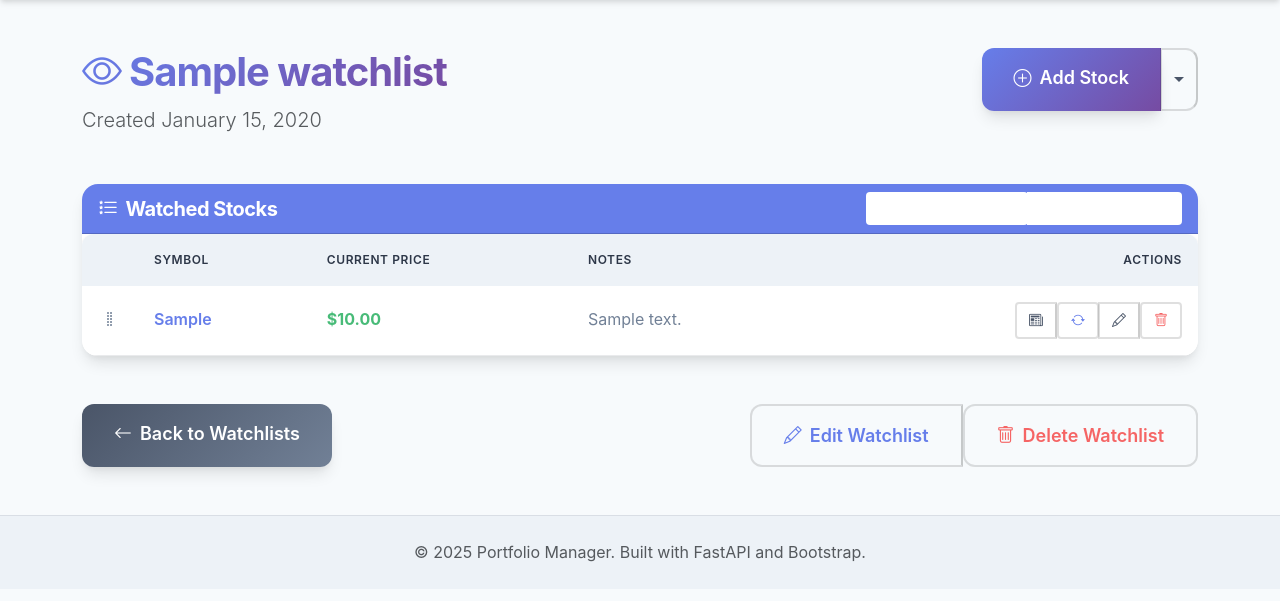
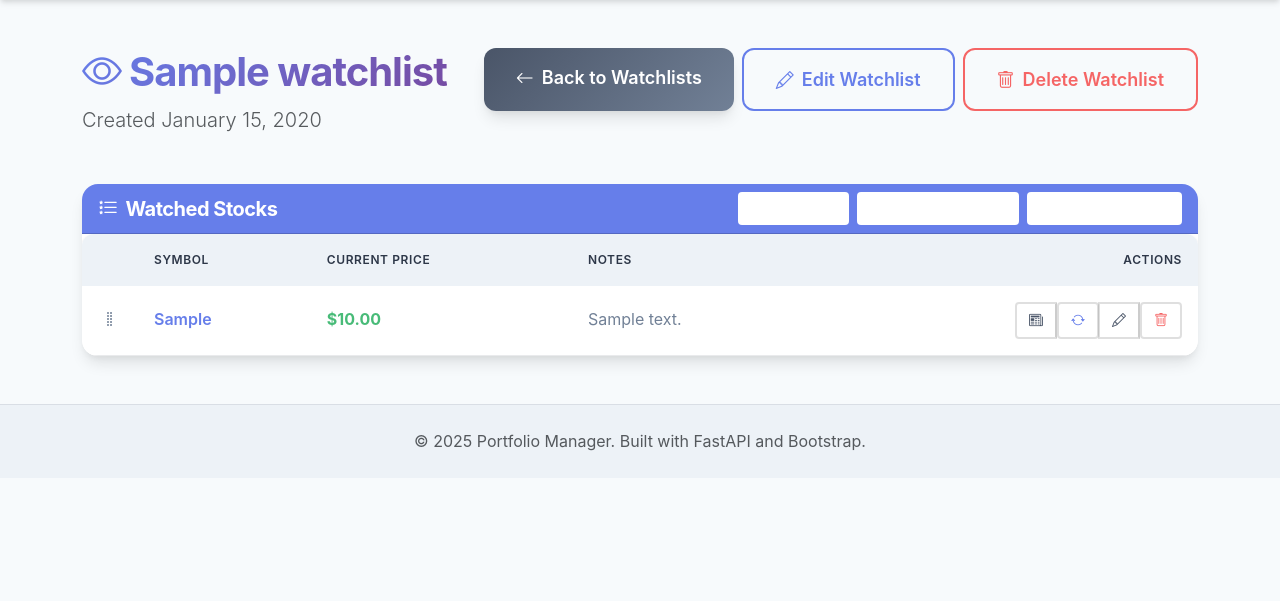
Before and after one commit to aijose/PortfolioManager, a FastAPI app: page /watchlists/1 in a window 1280 px wide. Shown: the part 80-681 px from the top of the page. Run offline with FastAPI, Linux system fonts and the light colour scheme; tables that the repository leaves empty hold one stand-in row (values such as "Sample post").

Commit message:
Move edit/delete/back buttons to top-right for both portfolio and watchlist detail views
- Portfolio detail page now has Back/Edit/Delete buttons in top-right corner
- Enhanced header styling with fade-in animation and text-gradient
- Added Delete Portfolio button with confirmation dialog
- Consistent button styling (btn-lg) and spacing (gap-2) across both views
- Improved date formatting to match modern design aesthetic
- Maintains same button order (Back, Edit, Delete) for both portfolio and watchlist views

🤖 Generated with [Claude Code](https://claude.ai/code)

Co-Authored-By: Claude <noreply@anthropic.com>

```diff
--- a/portfolio-manager/web_server/templates/watchlists/detail.html
+++ b/portfolio-manager/web_server/templates/watchlists/detail.html
@@ -70,26 +70,20 @@
             </p>
         </div>
 
-        <div class="btn-group">
-            <a href="/watchlists/{{ watchlist.id }}/items/new" class="btn btn-primary btn-lg shadow-custom">
-                <i class="bi bi-plus-circle me-2"></i>Add Stock
+        <div class="d-flex gap-2">
+            <a href="/watchlists" class="btn btn-secondary btn-lg shadow-custom">
+                <i class="bi bi-arrow-left me-2"></i>Back to Watchlists
             </a>
-            <button type="button" class="btn btn-outline-secondary btn-lg dropdown-toggle dropdown-toggle-split" data-bs-toggle="dropdown">
-                <span class="visually-hidden">Toggle Dropdown</span>
-            </button>
-            <ul class="dropdown-menu shadow-custom">
-                <li><a class="dropdown-item" href="/watchlists/{{ watchlist.id }}/edit">
-                    <i class="bi bi-pencil me-2"></i>Edit Watchlist
-                </a></li>
-                <li><hr class="dropdown-divider"></li>
-                <li>
-                    <form method="post" action="/watchlists/{{ watchlist.id }}/refresh-prices" class="d-inline">
-                        <button type="submit" class="dropdown-item">
-                            <i class="bi bi-arrow-repeat me-2"></i>Refresh All Prices
-                        </button>
-                    </form>
-                </li>
-            </ul>
+            <a href="/watchlists/{{ watchlist.id }}/edit" class="btn btn-outline-primary btn-lg">
+                <i class="bi bi-pencil me-2"></i>Edit Watchlist
+            </a>
+            <form method="post" action="/watchlists/{{ watchlist.id }}/delete"
+                  onsubmit="return confirm('Are you sure? This will permanently delete this watchlist and all tracked stocks.')"
+                  class="d-inline">
+                <button type="submit" class="btn btn-outline-danger btn-lg">
+                    <i class="bi bi-trash me-2"></i>Delete Watchlist
+                </button>
+            </form>
         </div>
     </div>
 </div>
@@ -103,7 +97,10 @@
             <h5 class="mb-0 fw-bold">
                 <i class="bi bi-list-stars me-2"></i>Watched Stocks
             </h5>
-            <div class="btn-group">
+            <div class="d-flex gap-2">
+                <a href="/watchlists/{{ watchlist.id }}/items/new" class="btn btn-light btn-sm">
+                    <i class="bi bi-plus-circle me-1"></i>Add Stock
+                </a>
                 <form method="post" action="/watchlists/{{ watchlist.id }}/refresh-prices" class="d-inline">
                     <button type="submit" class="btn btn-light btn-sm">
                         <i class="bi bi-arrow-repeat me-1"></i>Refresh All Prices
@@ -215,25 +212,6 @@
     </div>
 {% endif %}
 
-<!-- Action Buttons -->
-<div class="d-flex justify-content-between mt-5 fade-in">
-    <a href="/watchlists" class="btn btn-secondary btn-lg shadow-custom">
-        <i class="bi bi-arrow-left me-2"></i>Back to Watchlists
-    </a>
-
-    <div class="btn-group">
-        <a href="/watchlists/{{ watchlist.id }}/edit" class="btn btn-outline-primary btn-lg">
-            <i class="bi bi-pencil me-2"></i>Edit Watchlist
-        </a>
-        <form method="post" action="/watchlists/{{ watchlist.id }}/delete"
-              onsubmit="return confirm('Are you sure? This will permanently delete this watchlist and all tracked stocks.')"
-              class="d-inline">
-            <button type="submit" class="btn btn-outline-danger btn-lg">
-                <i class="bi bi-trash me-2"></i>Delete Watchlist
-            </button>
-        </form>
-    </div>
-</div>
 
 
 <style>
```
Also changed, not shown: portfolio-manager/web_server/templates/portfolios/detail.html (+23 -11 lines).
